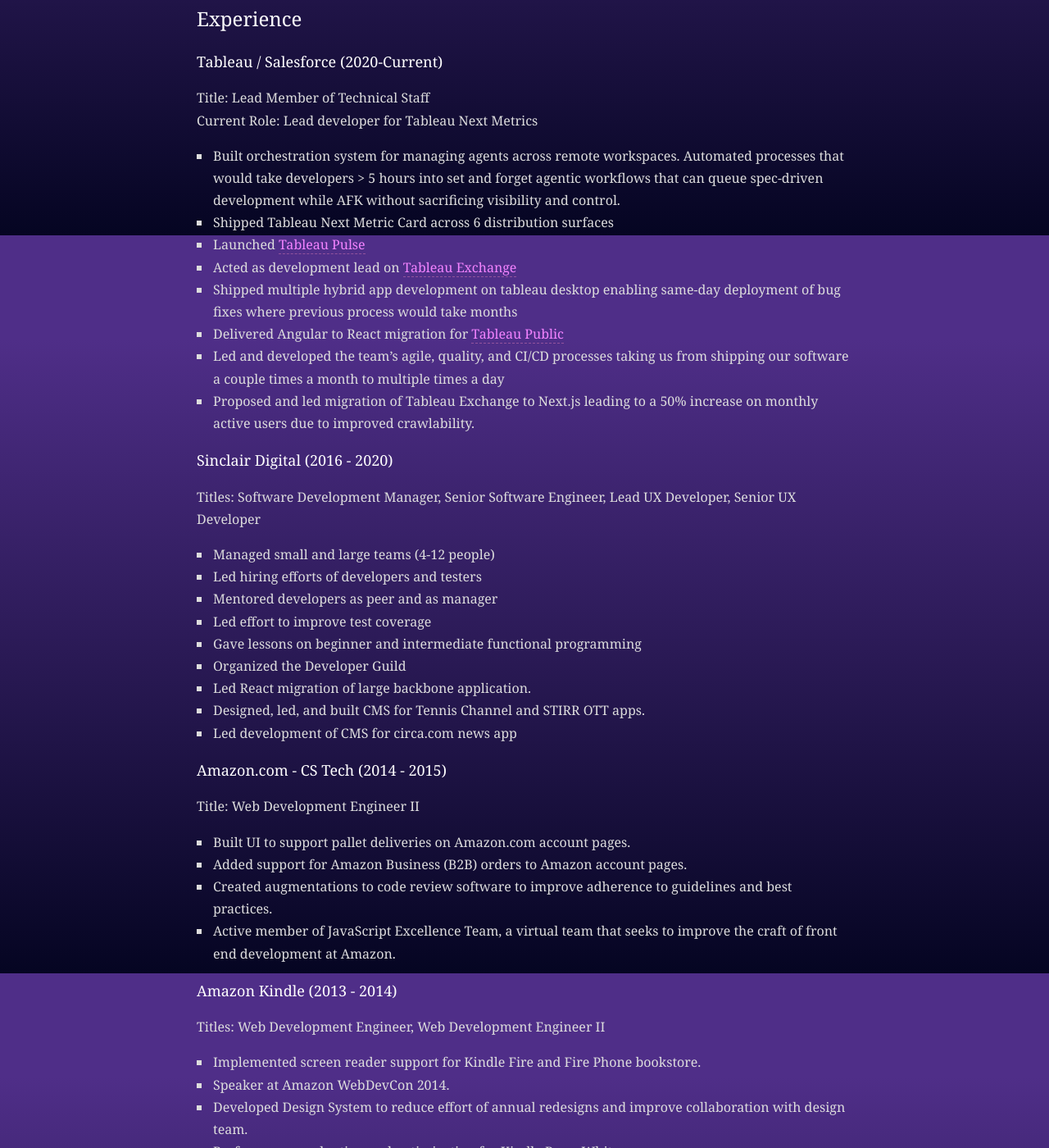
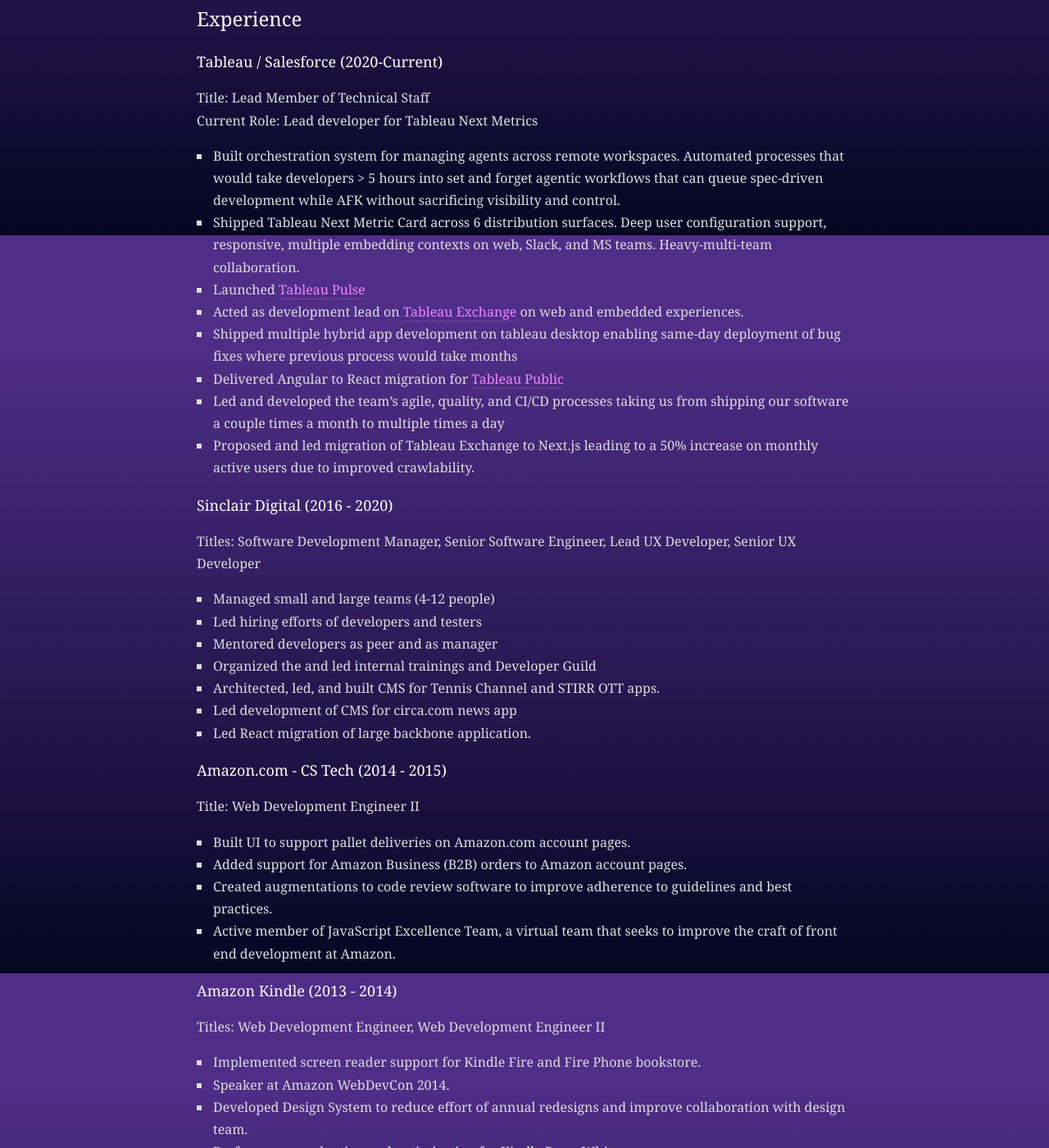
Before and after one commit to jethrolarson/jethrolarson.github.com, a Jekyll site: the page built from resume.md, in a window 1280 px wide and 1400 px high, scrolled down 613 px. Shown: the whole window at 82% size. Built offline with Jekyll 4.4.1, drawn with Linux system fonts in a browser that asks for light colours; some web fonts are replaced; some of the changed text lies outside the part shown.

Commit message:
update resume

```diff
--- a/resume.md
+++ b/resume.md
@@ -25,9 +25,9 @@
 Current Role: Lead developer for Tableau Next Metrics
 
 * Built orchestration system for managing agents across remote workspaces. Automated processes that would take developers > 5 hours into set and forget agentic workflows that can queue spec-driven development while AFK without sacrificing visibility and control.
-* Shipped Tableau Next Metric Card across 6 distribution surfaces
+* Shipped Tableau Next Metric Card across 6 distribution surfaces. Deep user configuration support, responsive, multiple embedding contexts on web, Slack, and MS teams. Heavy-multi-team collaboration.
 * Launched [Tableau Pulse](https://www.tableau.com/products/tableau-pulse)
-* Acted as development lead on [Tableau Exchange](https://exchange.tableau.com)
+* Acted as development lead on [Tableau Exchange](https://exchange.tableau.com) on web and embedded experiences.
 * Shipped multiple hybrid app development on tableau desktop enabling same-day deployment of bug fixes where previous process would take months
 * Delivered Angular to React migration for [Tableau Public](https://public.tableau.com)
 * Led and developed the team's agile, quality, and CI/CD processes taking us from shipping our software a couple times a month to multiple times a day
@@ -39,12 +39,10 @@
 * Managed small and large teams (4-12 people)
 * Led hiring efforts of developers and testers
 * Mentored developers as peer and as manager
-* Led effort to improve test coverage
-* Gave lessons on beginner and intermediate functional programming
-* Organized the Developer Guild
+* Organized the and led internal trainings and Developer Guild
+* Architected, led, and built CMS for Tennis Channel and STIRR OTT apps.
+* Led development of CMS for circa.com news app
 * Led React migration of large backbone application.
-* Designed, led, and built CMS for Tennis Channel and STIRR OTT apps.
-* Led development of CMS for circa.com news app
 
 ## Amazon.com - CS Tech (2014 - 2015)
 Title: Web Development Engineer II
@@ -110,7 +108,7 @@
 
 ### SpicyBrain (2022-2024)
 
-Founder/Developer. Life Assistant AI chat app designed to assist neurodivergent people. Tech: Svelte, flask, python, clojure, OpenAI and Auth0 integration
+Founder/Developer/Designer. Life Assistant AI chat app designed to assist neurodivergent people with time management and cognitive load. Streaming tokens, tool loops built from scratch (before tool-use was built into models). Tech: TS, Server Sent Events(SSE), Svelte, flask, python, clojure, OpenAI and Auth0 integration
 
 ### [Navigation North](http://navigationnorth.com) (2012)
 
```
Also changed, not shown: other parts of resume.md (+1 -1 lines).
